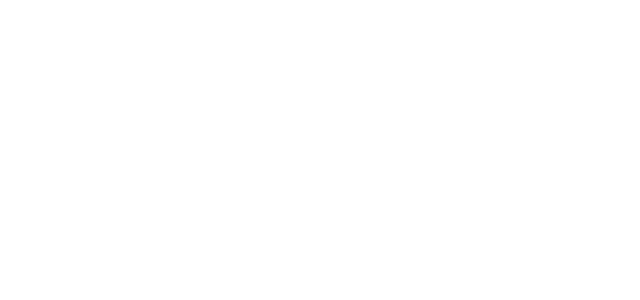
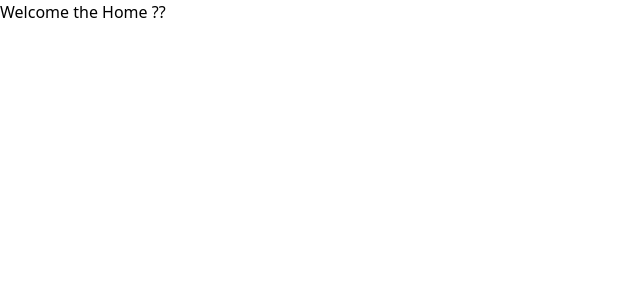
Before and after one commit to Amal-Suresh/salon-frontend, a React (Create React App) app: page / in a window 1280 px wide. Before the commit this address had no page. Shown: the top 300 px of the page, without its empty margins (0-640 px from the left). Built offline with nearby package versions, Linux system fonts and the light colour scheme.

Commit message:
Just create Home Page

```diff
--- a/src/App.js
+++ b/src/App.js
@@ -4,11 +4,13 @@ import { BrowserRouter as Router, Route, Routes } from "react-router-dom";
 import LoginPage from "./pages/LoginPage";
 import SignupPage from "./pages/SignupPage";
 import OtpPage from "./pages/OtpPage";
+import HomePage from "./pages/HomePage";
 
 function App() {
   return (
     <Router>
       <Routes>
+        <Route path="/" element={<HomePage />} />
         <Route path="/login" element={<LoginPage />} />
         <Route path="/signup" element={<SignupPage />} />
         <Route path="/otp" element={<OtpPage />} />
--- /dev/null
+++ b/src/pages/HomePage.jsx
@@ -0,0 +1,11 @@
+import React from 'react'
+
+const HomePage = () => {
+  return (
+    <div>
+      <h1>Welcome the Home ??  </h1>
+    </div>
+  )
+}
+
+export default HomePage
```
